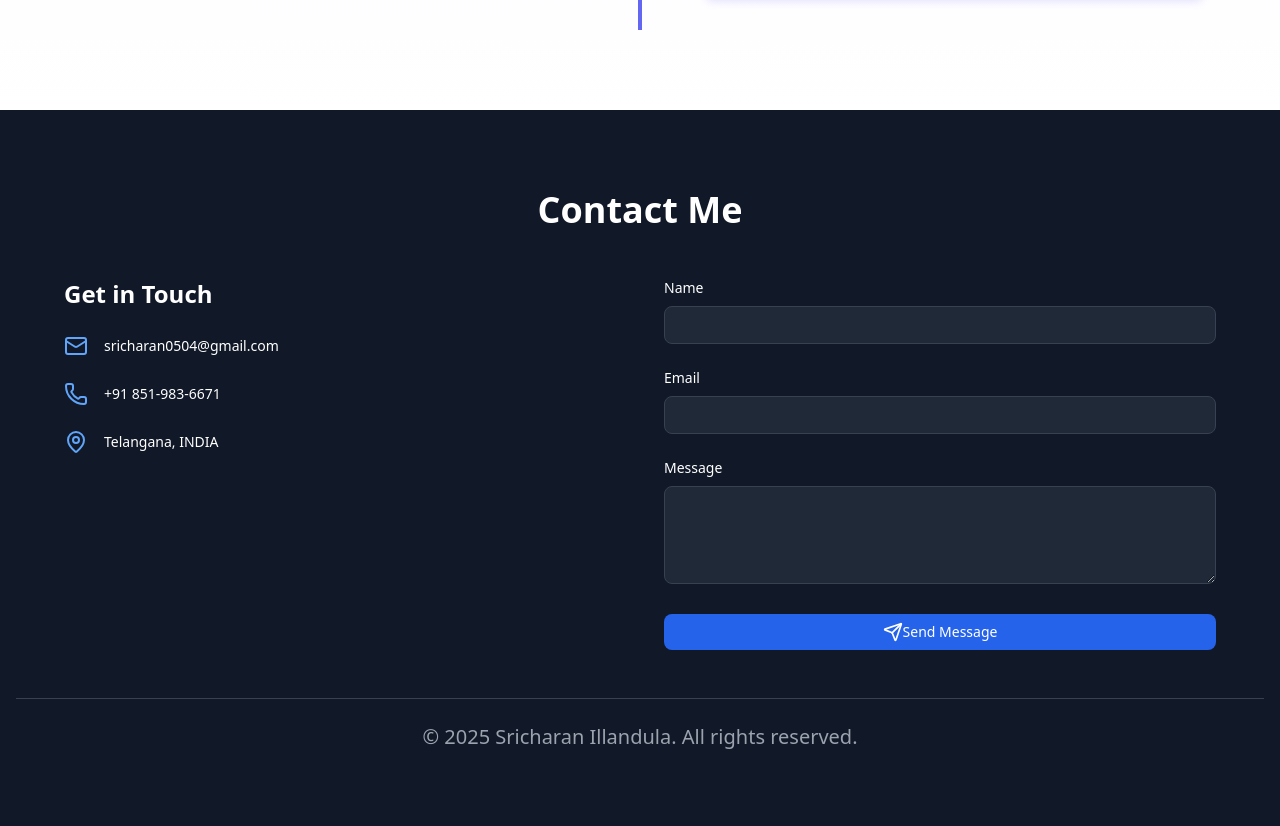
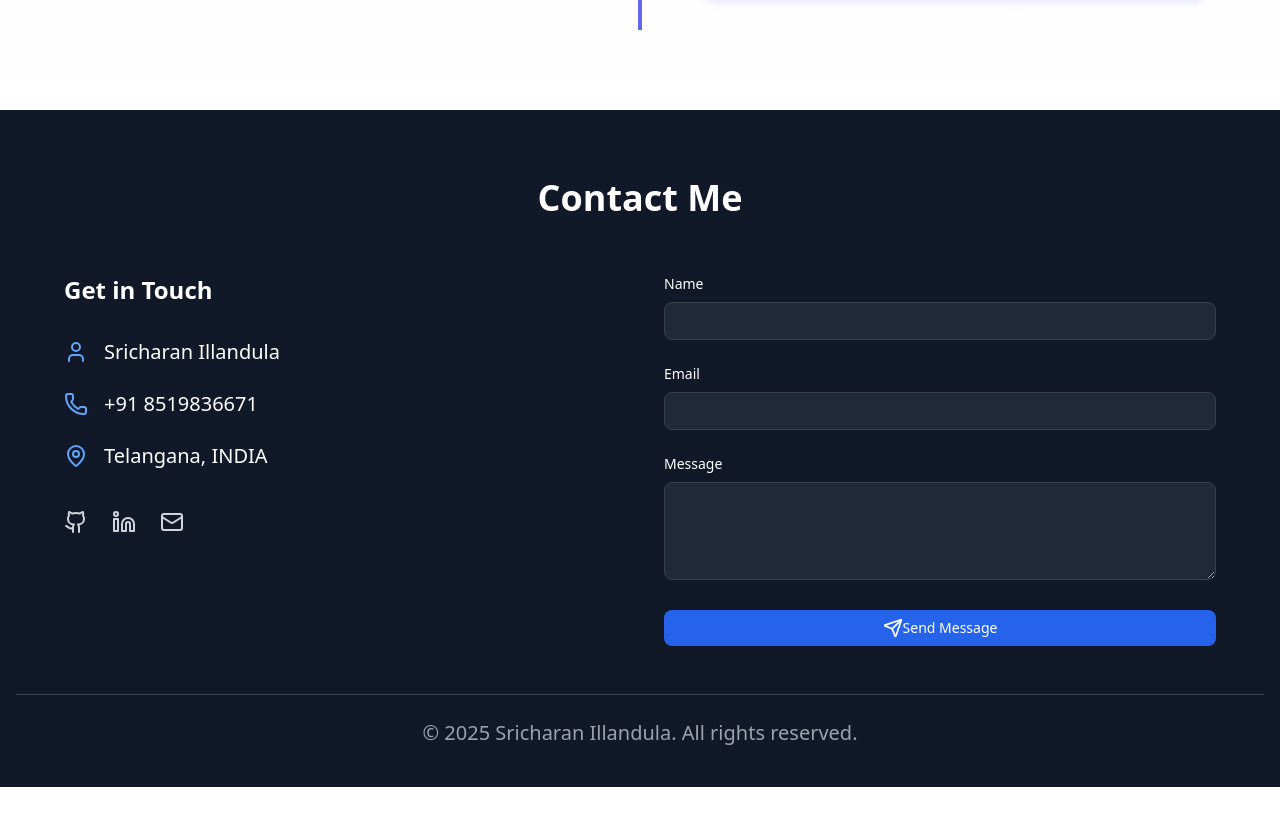
Before and after one commit to sricharan0510/Portofolio, a React (Vite) app: page / in a window 1280 px wide. Shown: the part 4627-5453 px from the top of the page. After the commit the page ends 5414 px from the top, so only its background shows below. Built offline with nearby package versions, Linux system fonts and the light colour scheme.

Commit message:
Contact [age Updated

```diff
--- a/package.json
+++ b/package.json
@@ -14,6 +14,7 @@
   },
   "dependencies": {
     "@emailjs/browser": "^4.1.0",
+    "@fortawesome/fontawesome-free": "^6.7.2",
     "framer-motion": "^11.0.5",
     "gsap": "^3.12.5",
     "lucide-react": "^0.475.0",
--- a/src/components/Contact.tsx
+++ b/src/components/Contact.tsx
@@ -1,7 +1,7 @@
 import { useState } from 'react';
 import emailjs from '@emailjs/browser';
 import { motion } from 'framer-motion';
-import { Mail, Phone, MapPin, Send, Github, Linkedin } from 'lucide-react';
+import { Mail, Phone, MapPin, Send, Github, Linkedin, User } from 'lucide-react';
 
 export default function Contact() {
   const [formData, setFormData] = useState({
@@ -42,25 +42,43 @@ export default function Contact() {
   };
 
   return (
-    <section className="py-20 text-white bg-gray-900">
+    <section className="py-10 text-white bg-gray-900">
       <div className="container px-4 mx-auto">
-        <h2 className="mb-12 text-4xl font-bold text-center">Contact Me</h2>
+        <h2 className="mb-14 text-4xl font-bold text-center mt-7">Contact Me</h2>
         <div className="grid max-w-6xl grid-cols-1 gap-12 mx-auto md:grid-cols-2">
           <div>
-            <h3 className="mb-6 text-2xl font-bold">Get in Touch</h3>
-            <div className="space-y-6">
+            <h3 className="mb-8 text-2xl font-bold">Get in Touch</h3>
+            <div>
+              <div  className="space-y-6 mb-10">
                 <div className="flex items-center space-x-4">
-                <Mail className="text-blue-400" />
-                <span className="text-sm font-medium">sricharan0504@gmail.com</span>
+                  <User className="text-blue-400" />
+                  <span className="text-xl font-medium">Sricharan Illandula</span>
                 </div>
                 <div className="flex items-center space-x-4">
                   <Phone className="text-blue-400" />
-                <span className="text-sm font-medium">+91 851-983-6671</span>
+                  <span className="text-xl font-medium">+91 8519836671</span>
                 </div>
                 <div className="flex items-center space-x-4">
                   <MapPin className="text-blue-400" />
-                <span className="text-sm font-medium">Telangana, INDIA</span>
+                  <span className="text-xl font-medium">Telangana, INDIA</span>
                 </div>
+              </div>
+              <motion.div
+                initial={{ opacity: 0 }}
+                animate={{ opacity: 1 }}
+                transition={{ delay: 0.6 }}
+                className="flex space-x-6"
+              >
+                <a target='_blank' href="https://github.com/sricharan0510" className="text-gray-300 transition-colors hover:text-white">
+                  <Github size={24} />
+                </a>
+                <a target='_blank' href="https://www.linkedin.com/in/sricharan-illandula-0a61b22a4/" className="text-gray-300 transition-colors hover:text-white">
+                  <Linkedin size={24} />
+                </a>
+                <a target='_blank' href="mailto:sricharan0504@gmail.com" className="text-gray-300 transition-colors hover:text-white">
+                  <Mail size={24} />
+                </a>
+              </motion.div>
             </div>
           </div>
 
@@ -120,6 +138,7 @@ export default function Contact() {
               )}
             </form>
           </motion.div>
+
         </div>
 
         {/* Line Separator */}
```
Also changed, not shown: 1 other file (tests, documents, lock files or other folders). Lines whose indentation alone changed are shown as unchanged.
